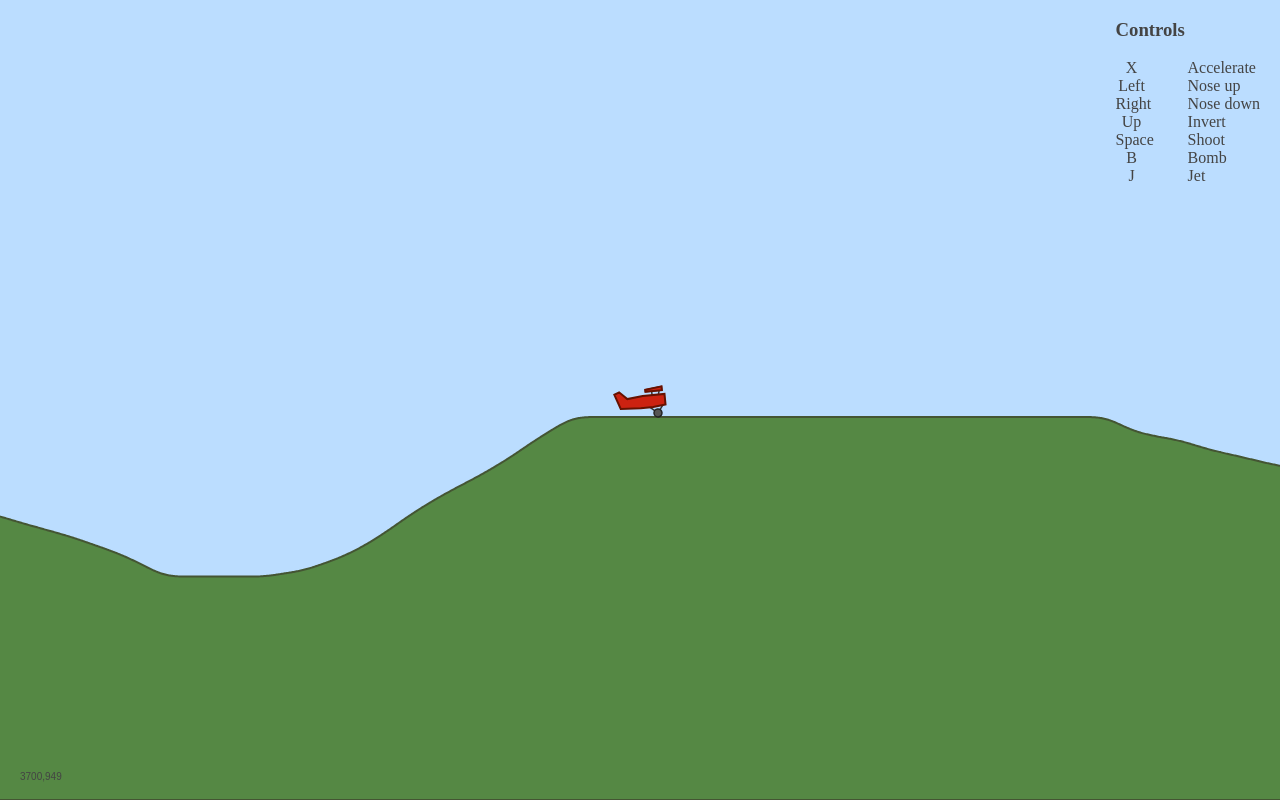
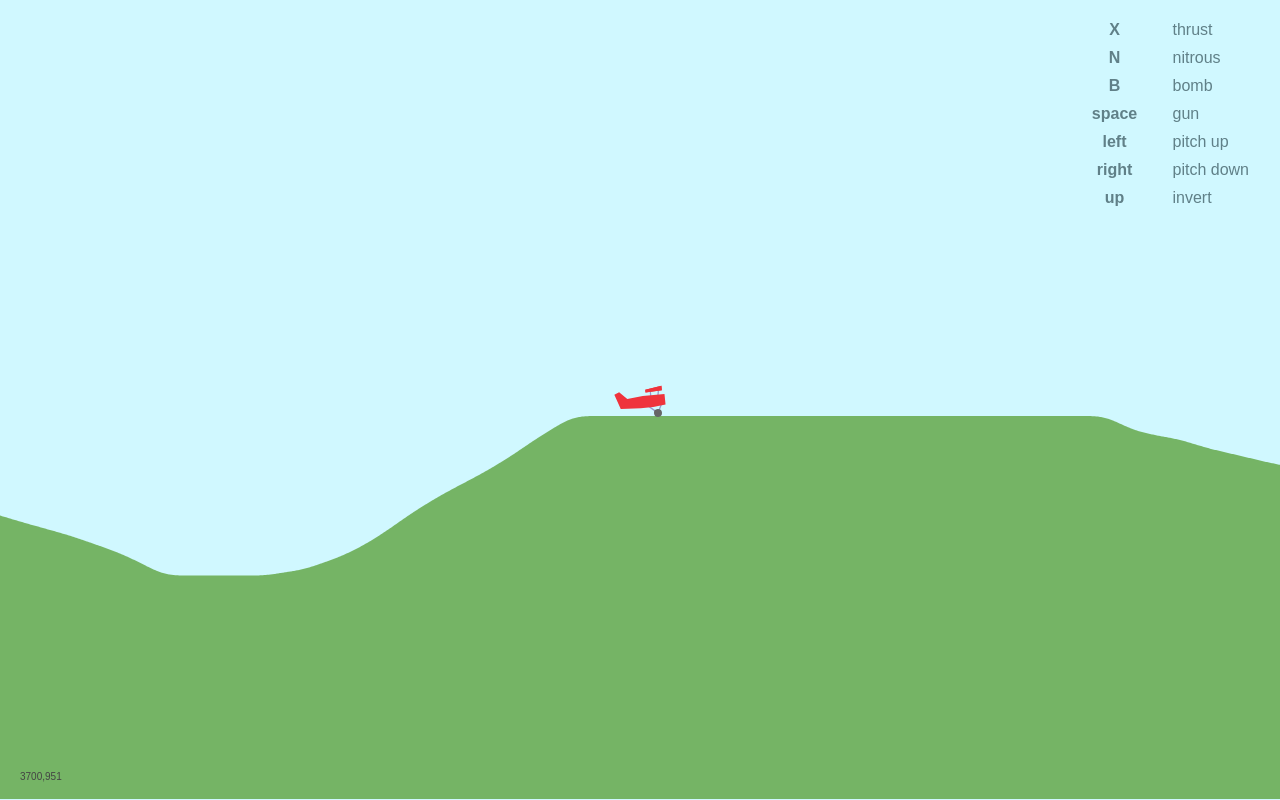
Before and after one commit to mohrgould/mohrgould.github.io, a plain HTML site: page biplane/index.html in a window 1280 px wide. Drawn offline with Linux system fonts and the light colour scheme.

Commit message:
Update with latest biplane

```diff
--- a/biplane/game.js
+++ b/biplane/game.js
@@ -43,11 +43,13 @@ module.exports = function (keys, el, ground, worldHeight) {
     var depth = Math.ceil(n/2);
     var start = x - Math.floor(n/2);
     var end = start + n - 1;
+    var amt;
     for (var i=start; i<=end; i++) {
       if (this.ground[i]) {
         if (this.ground[i] > 0) {
-          if (i < 3650 || i > 3800) {
-            this.ground[i] += depth - (Math.abs(x - i));
+          if (i < 3650 || i > 3800) { // leave home base intact
+            amt = (Math.cos(Math.PI * (x-i)/Math.floor(n/2))/2 + 0.5);
+            this.ground[i] += depth * amt / 2;
             if (this.ground[i] > this.height) {
                 this.ground[i] = this.height;
             }
@@ -66,9 +68,7 @@ module.exports = function (keys, el, ground, worldHeight) {
     var offsetX = posX - Math.floor(vw/2);
     var offsetY = posY - Math.floor(vh/2);
 
-    ctx.fillStyle = '#584';
-    ctx.strokeStyle = '#453';
-    ctx.lineWidth = 4;
+    ctx.fillStyle = '#75b465';
 
     ctx.beginPath();
     ctx.clearRect(0, 0, vw, vh);
@@ -98,12 +98,10 @@ module.exports = function (keys, el, ground, worldHeight) {
     ctx.lineTo(lastX, vh-1);
     ctx.lineTo(0, vh-1);
     ctx.lineTo(firstX, vh -1);
-    ctx.stroke()
     ctx.fill();
 
     for (i=this.entities.length-1; i>=0; i--) {
       ctx.save();
-      ctx.lineWidth = 2;
       ctx.translate(this.entities[i].x - offsetX, this.entities[i].y - offsetY);
       ctx.rotate(this.entities[i].r);
       this.entities[i].draw(ctx);
@@ -138,14 +136,11 @@ module.exports = function Bomb (world, x, y, v, r) {
   this.r = 0;
 
   this.draw = function (ctx) {
-    ctx.fillStyle = '#555';
-    ctx.strokeStyle = '#444';
-    ctx.lineWidth = 4;
+    ctx.fillStyle = '#9aa';
     ctx.beginPath();
     ctx.arc(0, 0, 6, 0, Math.PI*2, true);
     ctx.closePath();
     ctx.fill();
-    ctx.stroke();
   };
 
   this.update = function (dur) {
@@ -161,14 +156,14 @@ module.exports = function Bomb (world, x, y, v, r) {
     }
 
     if (world.ground[Math.floor(this.x)] < this.y) {
-      world.depress(this.x, 80);
+      world.depress(this.x, 60 * Math.random() + 30);
       world.remove(this);
       world.add(new Smoke(world, this.x, this.y - 10, 30));
     }
   };
 
   this.contains = function (x, y) {
-    return Math.sqrt(Math.pow(this.x-x, 2) + Math.pow(this.y-y, 2)) < 10;
+    return Math.sqrt(Math.pow(this.x-x, 2) + Math.pow(this.y-y, 2)) < 7;
   };
 
   this.hit = function (n) {
@@ -192,7 +187,7 @@ module.exports = function Bullet (world, x, y, v, r) {
   var vy = vec.y;
 
   this.draw = function (ctx) {
-    ctx.fillStyle = '#999';
+    ctx.fillStyle = '#bbb';
     ctx.beginPath();
     ctx.scale(2,1);
     ctx.arc(0, 0, 3, 0, Math.PI*2, true);
@@ -236,11 +231,11 @@ var vectors = require('./vectors');
 module.exports = function Bunker (world, x) {
   this.collides = true;
   this.x = x;
-  this.y = world.ground[x] - 21;
+  this.y = world.ground[x] - 10;
   this.r = 0;
 
   var w = 50;
-  var h = 40;
+  var h = 30;
 
   var alive = true;
 
@@ -269,11 +264,8 @@ module.exports = function Bunker (world, x) {
   };
 
   this.draw = function (ctx) {
-    ctx.lineWidth = 2;
-    ctx.fillStyle = '#666';
-    ctx.strokeStyle = '#444';
+    ctx.fillStyle = '#597698';
     ctx.fillRect(-w/2, -h/2, w, h);
-    ctx.strokeRect(-w/2, -h/2, w, h);
   };
 
   this.contains = function (x, y) {
@@ -351,47 +343,43 @@ module.exports = function Plane (world, x, y) {
   this.draw = function (ctx) {
     if (inverted) ctx.scale(1, -1);
 
-    ctx.lineWidth = 1.5;
-    ctx.strokeStyle = '#333';
+    ctx.lineWidth = 1.3;
 
     // gear linkage
+    ctx.strokeStyle = '#99c';
     ctx.beginPath();
     ctx.moveTo(0, 0);
     ctx.lineTo(width/3, height/1.4);
-    ctx.lineTo(width/2, height/6);
+    ctx.lineTo(width/2.25, height/6);
     ctx.stroke();
 
     // wing linkage
+    ctx.strokeStyle = '#99c';
     ctx.beginPath();
-    ctx.moveTo(width/4, 0);
-    ctx.lineTo(width/4, -height/2.5);
+    ctx.moveTo(width/4.5, 0);
+    ctx.lineTo(width/4.5, -height/2.5);
     ctx.moveTo(width/2.8, 0);
-    ctx.lineTo(width/2.5, -height/2.5);
+    ctx.lineTo(width/2.6, -height/2.5);
     ctx.stroke();
-
-    ctx.strokeStyle = '#222';
 
     // gear
     ctx.beginPath();
     ctx.arc(width/3, height/1.4, 4, 0, Math.PI*2, true);
     ctx.closePath();
-    ctx.fillStyle = '#555';
+    ctx.fillStyle = '#666';
     ctx.fill();
-    ctx.stroke();
 
-    ctx.fillStyle = '#c21';
-    ctx.strokeStyle = '#610';
+    ctx.fillStyle = '#ef333c';
 
     // wing
     ctx.lineWidth = 1.5;
     ctx.beginPath();
-    ctx.moveTo(width/8, -height/2.5);
+    ctx.moveTo(width/8, -height/2.8);
     ctx.lineTo(width/2.2, -height/2.5);
-    ctx.lineTo(width/2.2, -height/1.7);
+    ctx.lineTo(width/2.2, -height/1.6);
     ctx.lineTo(width/8, -height/2);
     ctx.closePath();
     ctx.fill();
-    ctx.stroke();
 
     // fuselage
     ctx.lineWidth = 2;
@@ -407,7 +395,6 @@ module.exports = function Plane (world, x, y) {
     ctx.lineTo(-width/2.5, height/3);
     ctx.closePath();
     ctx.fill();
-    ctx.stroke();
   };
 
   this.handleInput = function (dur) {
@@ -429,7 +416,7 @@ module.exports = function Plane (world, x, y) {
         mayBomb = false;
         var bombRelativePos = vectors.rotate({
           x: 0,
-          y: 2 * height * (inverted ? -1 : 1)  + height * this.v
+          y: 1.5 * height * (inverted ? -1 : 1)  + height * this.v
         }, this.r);
 
         var bombVec = vectors.rotate({x: this.v, y: 0}, this.r);
@@ -439,15 +426,15 @@ module.exports = function Plane (world, x, y) {
         world.add(bomb);
         setTimeout(function () {
           mayBomb = true;
-        }, 300);
+        }, 200);
       }
     }
 
-    if (world.keys.isDown('J')) {
-      this.v = Math.min(this.v + (dur / 1000), 5);
+    if (world.keys.isDown('N')) {
+      this.v = Math.min(this.v + (dur / 1000), 1);
       if (maySmoke) {
         maySmoke = false;
-        world.add(new Smoke(world, this.x, this.y, 8));
+        world.add(new Smoke(world, this.x, this.y, 12, [255, 255, 255]));
         setTimeout(function () {
           maySmoke = true;
         }, 50);
@@ -523,7 +510,7 @@ module.exports = function Plane (world, x, y) {
 
     // limit velocity unless the jet is firing
 
-    if (!world.keys.isDown('J')) {
+    if (!world.keys.isDown('N')) {
       this.v = Math.min(0.4, this.v);
     }
 
@@ -565,7 +552,7 @@ module.exports = function Plane (world, x, y) {
       var p = vectors.add({x: this.x, y: this.y}, localPs[i]);
       groundY = world.ground[Math.floor(p.x)];
       if (p.y > groundY) {
-        collisionOffset = Math.min(collisionOffset, groundY - p.y);
+        collisionOffset = Math.min(collisionOffset, groundY - p.y + 2);
         if (i < 4 || !alive) { // don't crash on gear collision if the plane is still alive
           if (!crashed) {
             crashed = true;
@@ -596,6 +583,17 @@ module.exports = function Plane (world, x, y) {
       // nose down when going too slow in the air
       if (this.v < 0.1) {
         noseDown(dur, 1000);
+      }
+    }
+
+    // smoke when dead
+    if (!alive) {
+      if (maySmoke) {
+        maySmoke = false;
+        world.add(new Smoke(world, this.x, this.y, 12, [224, 224, 224]));
+        setTimeout(function () {
+          maySmoke = true;
+        }, 100);
       }
     }
 
@@ -633,20 +631,22 @@ module.exports = function Plane (world, x, y) {
   };
 
   this.hit = function (n) {
-    world.add(new Smoke(world, this.x, this.y, n));
+    world.add(new Smoke(world, this.x, this.y, n, [255, 224, 224]));
     alive = false;
   };
 };
 
 },{"./Bomb":2,"./Bullet":3,"./Smoke":6,"./vectors":8}],6:[function(require,module,exports){
-module.exports = function Smoke (world, x, y, size) {
+module.exports = function Smoke (world, x, y, size, rgb) {
   this.r = 0;
   this.x = x;
   this.y = y;
+  this.rgb = rgb || [ 224, 255, 255 ];
+
   this.collides = false;
   var that = this;
 
-  var alpha = 0.4;
+  var alpha = 0.3;
 
   this.update = function (dur) {
     alpha -= dur / 2000;
@@ -657,7 +657,7 @@ module.exports = function Smoke (world, x, y, size) {
 
   this.draw = function (ctx) {
     ctx.beginPath();
-    ctx.fillStyle = 'rgba(255,255,255,' + alpha + ')';
+    ctx.fillStyle = 'rgba(' + this.rgb[0] + ',' + this.rgb[1] + ',' + this.rgb[2] + ',' + alpha + ')'; // 255,255,255,' + alpha + ')';
     ctx.arc(0, 0, size, 0, Math.PI*2);
     ctx.closePath();
     ctx.fill();
@@ -713,7 +713,7 @@ container.style.position = 'relative';
 var canvas = document.createElement('canvas');
 canvas.width = window.innerWidth;
 canvas.height = window.innerHeight;
-canvas.style.background = '#bdf';
+canvas.style.background = '#d0f8ff';
 container.appendChild(canvas);
 
 var world = new World(keys, canvas, ground, worldHeight);
@@ -749,16 +749,15 @@ for (var i=0; i<locs.length; i++)  {
 var guide = document.createElement('div');
 guide.style.position = 'absolute';
 guide.style.top = 0;
-guide.style.right = '20px';
-guide.style.color = '#444';
-guide.innerHTML = '<h3>Controls</h3><dl>' +
-  '<dt>X</dt><dd>Accelerate</dd>' +
-  '<dt>Left</dt><dd>Nose up</dd>' +
-  '<dt>Right</dt><dd>Nose down</dd>' +
-  '<dt>Up</dt><dd>Invert</dd>' +
-  '<dt>Space</dt><dd>Shoot</dd>' +
-  '<dt>B</dt><dd>Bomb</dd>' +
-  '<dt>J</dt><dd>Jet</dd>' +
+guide.style.right = 0;
+guide.innerHTML = '<dl>' +
+  '<dt>X</dt><dd>thrust</dd>' +
+  '<dt>N</dt><dd>nitrous</dd>' +
+  '<dt>B</dt><dd>bomb</dd>' +
+  '<dt>space</dt><dd>gun</dd>' +
+  '<dt>left</dt><dd>pitch up</dd>' +
+  '<dt>right</dt><dd>pitch down</dd>' +
+  '<dt>up</dt><dd>invert</dd>' +
   '</dl>';
 
 var lastTs = null;
@@ -788,6 +787,8 @@ module.exports = function (document) {
     DOWN: 40,
     J: 74,
     B: 66,
+    N: 78,
+    V: 86,
     X: 88,
     Y: 89,
     Z: 90,
--- a/biplane/index.html
+++ b/biplane/index.html
@@ -1,7 +1,7 @@
 <!doctype html>
-<html lang="en">
+<html>
 <head>
-<meta charset="utf-8">
+<meta charset="UTF-8">
 <title>Biplane</title>
 <style>
 html, body {
@@ -19,14 +19,21 @@ div, canvas {
 
 dl {
   float: left;
-  margin: 0;
   text-align: center;
+  margin: 1em;
+  font-family: sans-serif;
+  color: #608088;
+}
+
+dt, dd {
+  margin: 5px 15px;
 }
 
 dt {
   float: left;
   clear: both;
-  width: 2em;
+  width: 3.5em;
+  font-weight: bold;
 }
 
 dd {
```
